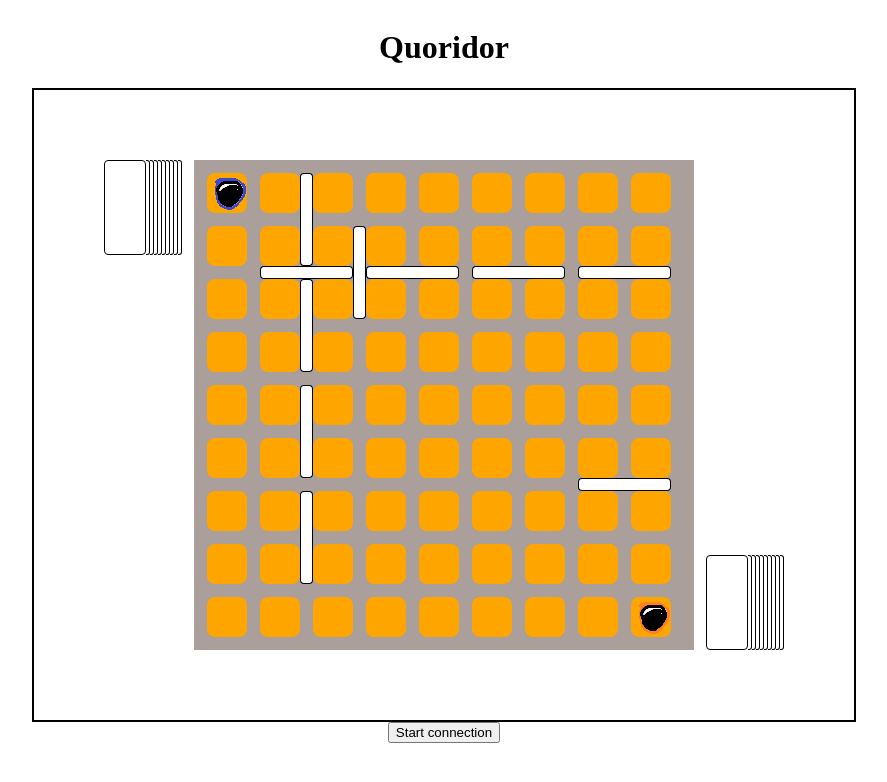
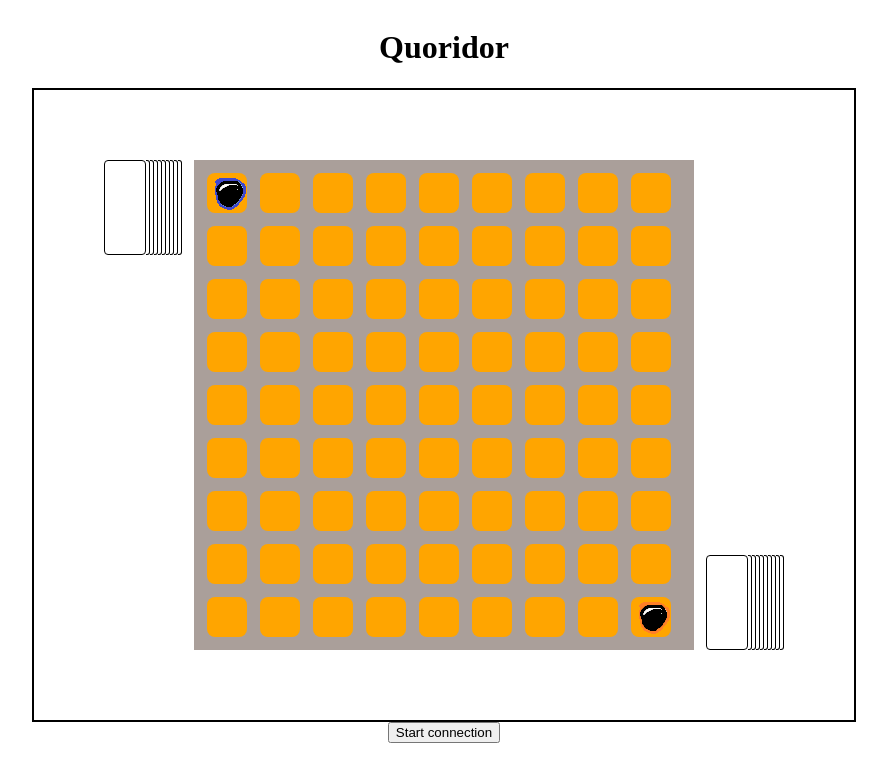
Before and after one commit to JStanislav/borderio, a React (Vite) app in the folder ui/quoclon/: page / in a window 1280 px wide. Shown: the top 782 px of the page, without its empty margins (196-1083 px from the left). Built offline with nearby package versions, Linux system fonts and the light colour scheme.

Commit message:
add wall placement sync

```diff
--- a/ui/quoclon/src/App.tsx
+++ b/ui/quoclon/src/App.tsx
@@ -21,11 +21,20 @@ export interface GameState {
       col: number
     }
   }
+  walls: Array<{
+    cellA: {
+      row: number,
+      column: number
+    },
+    cellB: {
+      row: number,
+      column: number
+    },
+  }>
 }
 
 function App() {
   const [gameState, setGameState] = useState<GameState>({
-
   type: "gameState",
   playerOne: {
     id: 1,
@@ -42,7 +51,8 @@ function App() {
       row: 8,
       col: 8
     }
-  }
+  },
+  walls: []
   })
 
 
--- a/ui/quoclon/src/Gameframe.tsx
+++ b/ui/quoclon/src/Gameframe.tsx
@@ -12,6 +12,7 @@ const translateGridPositionToServer = (row: number, col: number) => {
 }
 
 const translateGridPositionToClient = (s_row: number, s_col: number) => {
+    console.log("translating grid position to client with s_row", s_row, "s_col", s_col);
     return {
         row: s_row * 2 + 1,
         col: s_col * 2 + 1
@@ -20,7 +21,7 @@ const translateGridPositionToClient = (s_row: number, s_col: number) => {
 
 interface s_Position {
     row: number,
-    col: number
+    column: number
 }
 
 interface s_WallTarget {
@@ -34,26 +35,38 @@ const translateWallGridPositionToServer = (row: number, col: number, orientation
         return {
             cellA: {
                 row: positions.s_row,
-                col: positions.s_col
+                column: positions.s_col
             },
             cellB: {
                 row: positions.s_row -1,
-                col: positions.s_col
+                column: positions.s_col
             }
         }
     } else {
         return {
             cellA: {
                 row: positions.s_row,
-                col: positions.s_col
+                column: positions.s_col
             },
             cellB: {
                 row: positions.s_row,
-                col: positions.s_col -1
+                column: positions.s_col -1
             }
         }
+    }
+}
 
-}
+const translateWallGridPositionToClient = (s_cellA: s_Position, s_cellB: s_Position): { row: number, col: number, orientation: "horizontal" | "vertical" } => {
+    console.log("translating wall position to client with s_cellA", s_cellA, "s_cellB", s_cellB);
+    const cellAClientPos = translateGridPositionToClient(s_cellA.row, s_cellA.column);
+    const cellBClientPos = translateGridPositionToClient(s_cellB.row, s_cellB.column);
+    console.debug("cellA client pos", cellAClientPos, "cellB client pos", cellBClientPos);
+    const orientation = cellAClientPos.row === cellBClientPos.row ? "vertical" : "horizontal";
+    return {
+        row: orientation === "vertical" ? cellAClientPos.row : cellAClientPos.row -1,
+        col: orientation === "vertical" ? cellAClientPos.col -1 : cellAClientPos.col ,
+        orientation
+    }
 }
 
 export const GameFrame = ({ gameState }: { gameState: GameState }) => {
@@ -78,6 +91,8 @@ export const GameFrame = ({ gameState }: { gameState: GameState }) => {
         }
     ]
 
+    const activeWalls = gameState.walls?.map(wall => translateWallGridPositionToClient(wall.cellA, wall.cellB))
+
     const requestPlayerMove = (playerId: number, row: number, col: number) => {
         const { s_row, s_col } = translateGridPositionToServer(row, col);
         const type = "playerMove";
@@ -88,7 +103,7 @@ export const GameFrame = ({ gameState }: { gameState: GameState }) => {
     const requestWallPlacement = (playerId: number, row: number, col: number, orientation: "horizontal" | "vertical") => {
         const wallPositions = translateWallGridPositionToServer(row, col, orientation);
         const type = "wallPlacement";
-        const wallTarget = { cellA: { row: wallPositions.cellA.row, col: wallPositions.cellA.col }, cellB: { row: wallPositions.cellB.row, col: wallPositions.cellB.col }, orientation };
+        const wallTarget = { cellA: { row: wallPositions.cellA.row, col: wallPositions.cellA.column }, cellB: { row: wallPositions.cellB.row, col: wallPositions.cellB.column }, orientation };
         console.log("requesting wall placement with target", wallTarget);
         send(type, { playerId, wallTarget: wallTarget });
     }
@@ -96,7 +111,7 @@ export const GameFrame = ({ gameState }: { gameState: GameState }) => {
     return (
         <div className="game-frame">
             <WallPicker walls={9} position="top"/>
-            <Board players={players} requestPlayerMove={requestPlayerMove} requestWallPlacement={requestWallPlacement}/>
+            <Board players={players} requestPlayerMove={requestPlayerMove} requestWallPlacement={requestWallPlacement} activeWalls={activeWalls}/>
             <WallPicker walls={9} position="bottom"/>
         </div>
     )
--- a/ui/quoclon/src/board.type.ts
+++ b/ui/quoclon/src/board.type.ts
@@ -69,15 +69,15 @@ export const setWall = (board: Array<Row>, row: number, col: number, wallLength:
 }
 
 // dummy test
-setWall(board, 4, 3, 2);
-setWall(board, 4, 7, 2);
-setWall(board, 4, 15, 2);
-setWall(board, 4, 11, 2);
+// setWall(board, 4, 3, 2);
+// setWall(board, 4, 7, 2);
+// setWall(board, 4, 15, 2);
+// setWall(board, 4, 11, 2);
 
-setWall(board, 9, 4, 2)
-setWall(board, 5, 4, 2)
-setWall(board, 1, 4, 2)
-setWall(board, 13, 4, 2)
-setWall(board, 3, 6, 2)
+// setWall(board, 9, 4, 2)
+// setWall(board, 5, 4, 2)
+// setWall(board, 1, 4, 2)
+// setWall(board, 13, 4, 2)
+// setWall(board, 3, 6, 2)
 
-setWall(board, 12, 15, 2)
+// setWall(board, 12, 15, 2)
--- a/ui/quoclon/src/components/Board/NewBoard.tsx
+++ b/ui/quoclon/src/components/Board/NewBoard.tsx
@@ -1,4 +1,4 @@
-import { board, TOTAL_BOARD_DIM } from "../../board.type"
+import { board, setWall, TOTAL_BOARD_DIM } from "../../board.type"
 import "./board.css"
 import playerTwo from  "../../assets/players/player_one.png"
 import playerOne from "../../assets/players/player_two.png"
@@ -41,14 +41,17 @@ const isVerticalCell = (cellId: number, totalBoardDim: number) => {
     return (cellId % (2*totalBoardDim) ) >= totalBoardDim
 }
 
-
 interface Props {
     players: Players,
     requestPlayerMove: (playerId: number, row: number, col: number) => void,
-    requestWallPlacement: (playerId: number, row: number, col: number, orientation: "horizontal" | "vertical") => void
+    requestWallPlacement: (playerId: number, row: number, col: number, orientation: "horizontal" | "vertical") => void,
+    activeWalls: { row: number, col: number, orientation: "horizontal" | "vertical" }[],
 }
 
-export const Board = ({players, requestPlayerMove, requestWallPlacement}: Props) => {
+export const Board = ({players, requestPlayerMove, requestWallPlacement, activeWalls}: Props) => {
+
+        activeWalls?.forEach(wall => {
+            setWall(board, wall.row, wall.col, 2);})
 
     const onClick = (ev: React.MouseEvent<HTMLDivElement>) => {
         const cellId = Number(ev.currentTarget.id.split("-")[1]);
```
